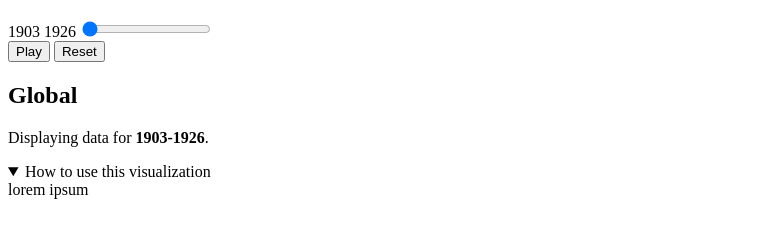
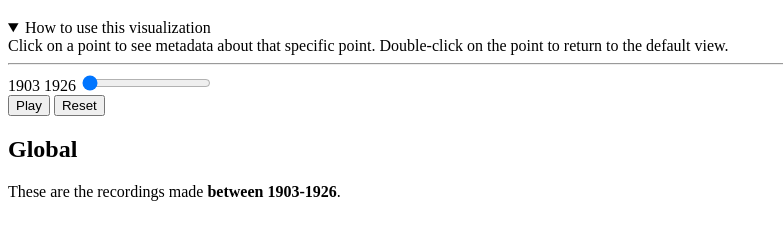
Before and after one commit to chnm/hearing-the-americas-map, a website built with webpack: page index.html in a window 1280 px wide. Both pictures are taken after a click on the heading "How to use this visualization". Shown: the part 223-462 px from the top of the page, without its empty margins (0-783 px from the left). Built offline with nearby package versions, Linux system fonts and the light colour scheme; no server answers.

Commit message:
Style and layout updates.

```diff
--- a/index.html
+++ b/index.html
@@ -3,6 +3,7 @@
   <head>
     <meta charset="utf-8" />
     <title>Hearing the Americas</title>
+    <script src="https://d3js.org/d3.v7.min.js"></script>
     <link rel="stylesheet" href="./dist/main.css" />
   </head>
   <body>
@@ -14,6 +15,13 @@
 
       <div class="display__metadata">
         <h1>Mapping Recordings</h1>
+        <details class="map__how_to">
+          <summary class="map__how_to_summary">
+            How to use this visualization
+          </summary>
+          <div class="map__how_to_description">Click on a point to see metadata about that specific point. Double-click on the point to return to the default view.</div>
+        </details>
+        <hr>
 
         <div class="map__dropdown_scouts" id="scouts-dropdown"></div>
 
@@ -38,19 +46,18 @@
         </div>
 
         <h2 class="metadata__title">Global</h2>
-        <p>Displaying data for <strong><span id="body__year-range">1903-1926</span></strong>.</p>
+        <p>These are the recordings made <strong><span id="body__year-range">between 1903-1926</span></strong>.</p>
+        <span class="metadata__panel">
+          <span class="metadata__recordings"></span>
+          <span class="metadata__scouts"></span>
+          <span class="metadata__years"></span>
+          <span class="metadata__dates"></span>
+        </span>
+
       </div>
 
     </div>
 
-
-    <details class="map__how_to">
-      <summary class="map__how_to_summary">
-        How to use this visualization
-      </summary>
-      <div class="map__how_to_description">lorem ipsum</div>
-    </details>
-
     <script type="module" src="./dist/index.js"></script>
   </body>
 </html>
--- a/src/assets/main.css
+++ b/src/assets/main.css
@@ -37,6 +37,12 @@ label {
 
 .timeline-label {
   font-size: 1rem;
+}
+
+hr {
+  border: 0;
+  border-top: 1px solid #333;
+  margin: 1rem 0;
 }
 
 #map {
```
